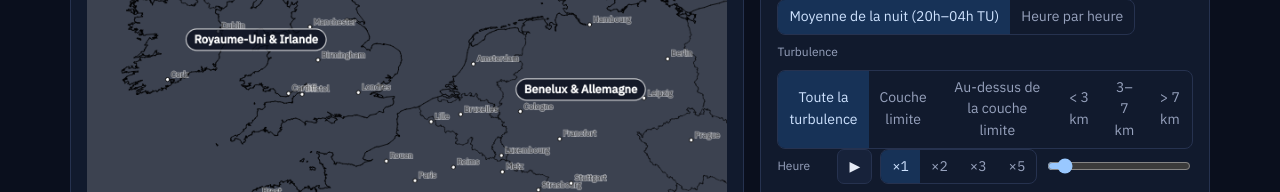
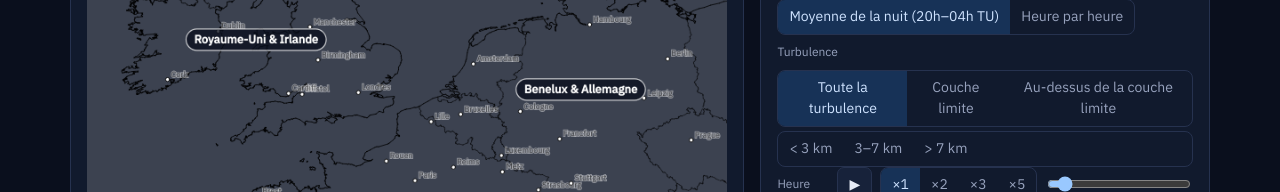
Before and after one commit to LeonClemClem/Seeing_Project, a React (Vite) app in the folder apps/web/: page /carte in a window 1280 px wide. Shown: the part 608-800 px from the top of the page. Built offline with nearby package versions, Linux system fonts and the light colour scheme; no server answers.

Commit message:
Carte : tranches d'altitude sur une 2e ligne, sous les 3 choix de turbulence
Co-Authored-By: Claude Opus 5.5 <noreply@anthropic.com>

```diff
--- a/apps/web/src/i18n/en_extra.json
+++ b/apps/web/src/i18n/en_extra.json
@@ -331,5 +331,6 @@
 "Afficher les lieux": "Show the places",
 "bas": "low",
 "moyens": "medium",
-"hauts": "high"
+"hauts": "high",
+"Turbulence par tranche d'altitude": "Turbulence by altitude band"
 }
--- a/apps/web/src/pages/Carte.tsx
+++ b/apps/web/src/pages/Carte.tsx
@@ -1082,6 +1082,8 @@ export default function Carte() {
               <span className="small muted" style={{ minWidth: 52 }}>
                 {tr("Turbulence")}
               </span>
+              {/* two rows of the same choice: the layers, then the altitude bands below them */}
+              <div style={{ display: "flex", flexDirection: "column", gap: 4 }}>
                 <Seg
                   label={tr("Turbulence affichée")}
                   value={layer}
@@ -1090,11 +1092,19 @@ export default function Carte() {
                     ["tot", tr("Toute la turbulence")],
                     ["bl", tr("Couche limite")],
                     ["haut", tr("Au-dessus de la couche limite")],
+                  ]}
+                />
+                <Seg
+                  label={tr("Turbulence par tranche d'altitude")}
+                  value={layer}
+                  onChange={setLayer}
+                  options={[
                     ["z0", tr("< 3 km")],
                     ["z1", tr("3–7 km")],
                     ["z2", tr("> 7 km")],
                   ]}
                 />
+              </div>
               {layer !== "tot" && !shares && <span className="small muted">{tr("chargement…")}</span>}
               {layer !== "tot" && shares && shares.size === 0 && (
                 <span className="small muted">{tr("disponible à partir du prochain run")}</span>
```
Lines whose indentation alone changed are shown as unchanged.
